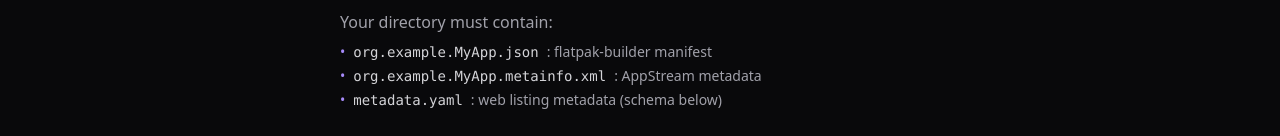
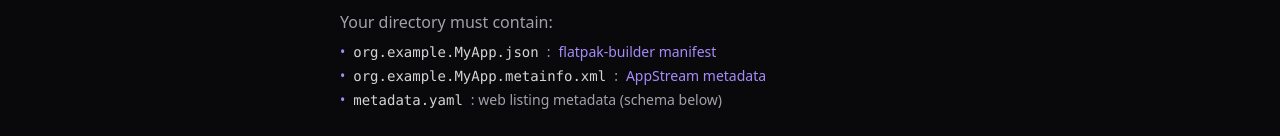
Before and after one commit to flatforge-hub/flatforge, a React (Vite) app in the folder web/: page /submit in a window 1280 px wide. Shown: the part 566-702 px from the top of the page. Built offline with nearby package versions, Linux system fonts and the light colour scheme; no server answers.

Commit message:
Add links to flatpak-builder and AppStream docs

```diff
--- a/web/src/pages/Submit.tsx
+++ b/web/src/pages/Submit.tsx
@@ -27,8 +27,12 @@ git checkout -b org.example.MyApp`}</Code>
           <Code>{`mkdir -p apps/org.example.MyApp`}</Code>
           <p className="text-zinc-400 mt-3">Your directory must contain:</p>
           <ul className="mt-2 space-y-1 text-sm text-zinc-400">
-            <li className="flex gap-2"><span className="text-forge-400">•</span> <code className="text-zinc-300">org.example.MyApp.json</code>: flatpak-builder manifest</li>
-            <li className="flex gap-2"><span className="text-forge-400">•</span> <code className="text-zinc-300">org.example.MyApp.metainfo.xml</code>: AppStream metadata</li>
+            <li className="flex gap-2"><span className="text-forge-400">•</span> <code className="text-zinc-300">org.example.MyApp.json</code>:{' '}
+              <a href="https://docs.flatpak.org/en/latest/manifests.html" target="_blank" rel="noopener noreferrer" className="text-forge-400 hover:text-forge-300">flatpak-builder manifest</a>
+            </li>
+            <li className="flex gap-2"><span className="text-forge-400">•</span> <code className="text-zinc-300">org.example.MyApp.metainfo.xml</code>:{' '}
+              <a href="https://www.freedesktop.org/software/appstream/docs/" target="_blank" rel="noopener noreferrer" className="text-forge-400 hover:text-forge-300">AppStream metadata</a>
+            </li>
             <li className="flex gap-2"><span className="text-forge-400">•</span> <code className="text-zinc-300">metadata.yaml</code>: web listing metadata (schema below)</li>
           </ul>
         </Step>
```
Also changed, not shown: 1 other file (tests, documents, lock files or other folders).
